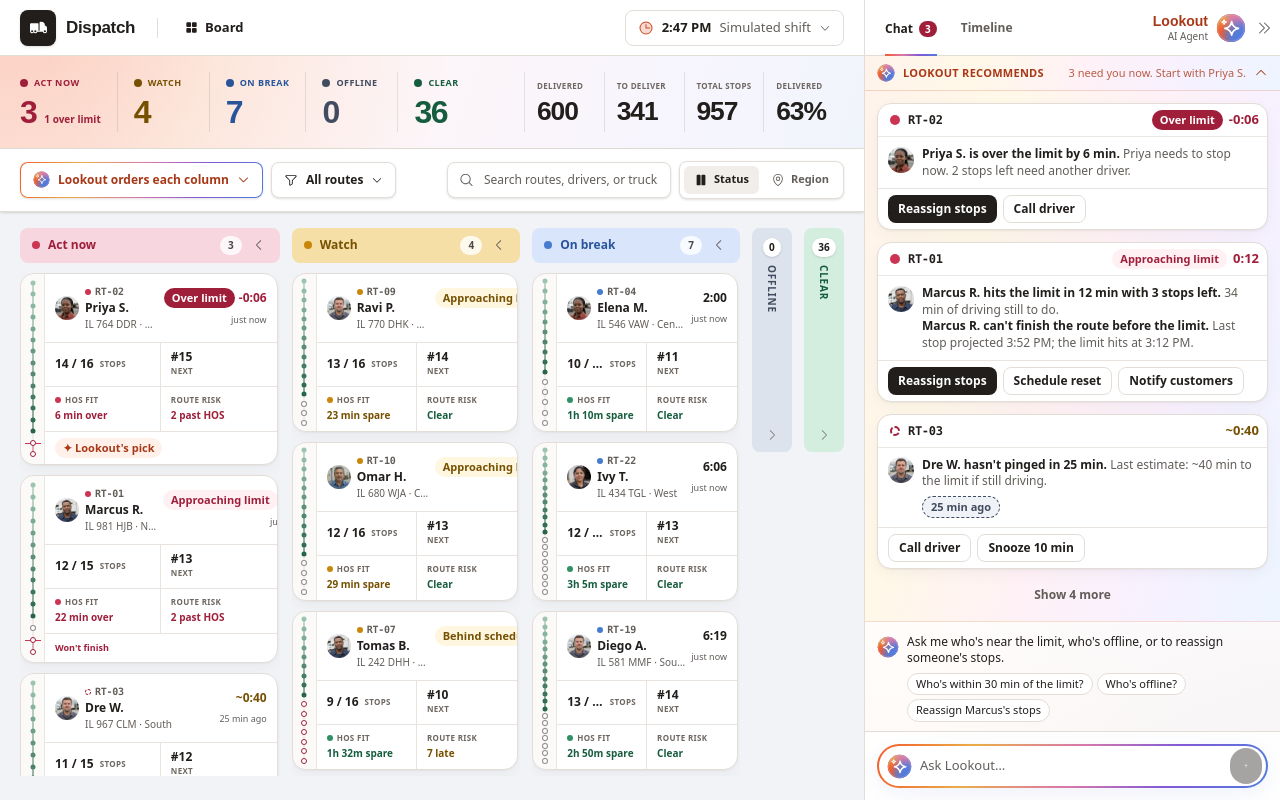
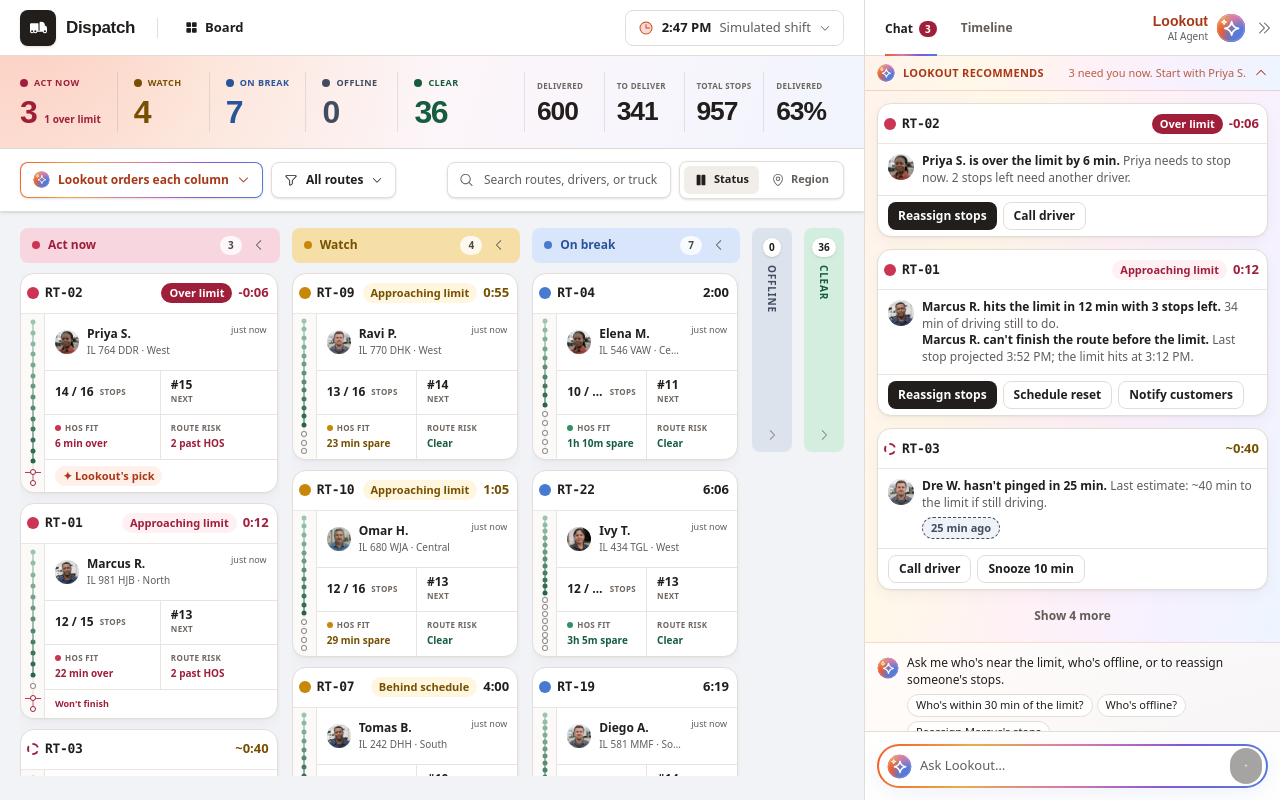
Before and after one commit to davekeller/dispatcher-dashboard, a React (Vite) app: page / in a window 1280 px wide. Built offline with nearby package versions, Linux system fonts and the light colour scheme.

Commit message:
design: restore route headers to board cards

```diff
--- a/src/ui/RouteHeader.tsx
+++ b/src/ui/RouteHeader.tsx
@@ -12,16 +12,18 @@ export function priorityAlertOf(card: DriverCard) {
 }
 
 /** The top line every route card shares, on the board and in the Lookout bar: band dot,
- *  route id, the priority chip, and the countdown on the right. One component, so the
- *  two surfaces cannot drift apart and an over-limit card never loses its chip. */
+ *  route id, the priority chip, and the countdown on the right. The dot occupies the
+ *  same 24px track as the miniature timeline below it on full cards. */
 export default function RouteHeader({ view, card }: { view: DriverView; card: DriverCard }) {
   const tone = BAND_TONE[card.band]
   const offline = view.staleness === 'offline'
   const priorityAlert = priorityAlertOf(card)
   return (
-    <div className="flex items-center gap-2 border-b border-line/70 py-1.5 pl-3 pr-2">
-      <span className={`h-2.5 w-2.5 shrink-0 rounded-full ${offline ? `border-2 border-dashed ${tone.border}` : tone.fill}`} aria-hidden="true" />
-      <span className="shrink-0 whitespace-nowrap font-mono text-[12px] font-semibold tracking-tight text-ink" title={`Route ${view.route.id.toUpperCase()}`}>{view.route.id.toUpperCase()}</span>
+    <div className="flex min-h-10 items-center border-b border-line/70 pr-2">
+      <span className="flex w-6 shrink-0 items-center justify-center" aria-hidden="true">
+        <span className={`h-3 w-3 rounded-full ${offline ? `border-2 border-dashed ${tone.border}` : tone.fill}`} />
+      </span>
+      <span className="shrink-0 whitespace-nowrap font-mono text-[13px] font-semibold tracking-tight text-ink" title={`Route ${view.route.id.toUpperCase()}`}>{view.route.id.toUpperCase()}</span>
       <span className="ml-auto flex min-w-0 items-center gap-1.5">
         {priorityAlert && <Chip tone={severityTone(priorityAlert.severity)} className="px-1.5 py-0 text-[9px] leading-4" title={priorityAlert.title}>{priorityAlert.label}</Chip>}
         <Countdown minutes={view.minutesUntilLimit} stale={view.staleness !== 'fresh'} />
--- a/src/views/shift/RouteCard.tsx
+++ b/src/views/shift/RouteCard.tsx
@@ -7,20 +7,15 @@ import { useStore } from '../../store/store'
 import type { DriverView } from '../../store/view'
 import Chip from '../../ui/Chip'
 import CorrectionChip from '../../ui/CorrectionChip'
-import Countdown from '../../ui/Countdown'
 import DriverAvatar from '../../ui/DriverAvatar'
-import { BAND_TONE, LOOKOUT_TONE, severityTone } from '../../ui/tones'
+import RouteHeader, { PRIORITY_RULES } from '../../ui/RouteHeader'
+import { LOOKOUT_TONE, severityTone } from '../../ui/tones'
 import RouteTimelineMini from './RouteTimelineMini'
-
-const PRIORITY_RULES = new Set(['over_limit', 'limit_act_now', 'limit_watch', 'behind_schedule'])
 
 /** The route is the card's primary entity; its driver and truck are assignment metadata.
  * Color is attention, clear work stays quiet, and nothing drags because bands are derived. */
 export default function RouteCard({ view, card, pick = false }: { view: DriverView; card: DriverCard; pick?: boolean }) {
-  const tone = BAND_TONE[card.band]
   const quiet = card.band === 'clear' && !pick
-  const stale = view.staleness !== 'fresh'
-  const offline = view.staleness === 'offline'
   const surface = quiet ? 'border-line/70 bg-panel/80 opacity-80 hover:opacity-100' : 'border-line bg-panel shadow-card'
   const dim = card.snoozed ? 'opacity-60' : ''
   const hasCorrection = useStore((s) => Boolean(s.corrections[view.driver.id]))
@@ -28,32 +23,22 @@ export default function RouteCard({ view, card, pick = false }: { view: DriverVi
   const hosText = hos.tone === 'act_now' ? 'text-act-now' : hos.tone === 'watch' ? 'text-watch' : 'text-clear'
   const hosFill = hos.tone === 'act_now' ? 'bg-act-now-fill' : hos.tone === 'watch' ? 'bg-watch-fill' : 'bg-clear-fill'
   const pastLimitCount = stopsPastLimit(view).length
-  const priorityAlert = card.alerts.find((alert) => PRIORITY_RULES.has(alert.ruleId))
   const detailAlerts = card.alerts.filter((alert) => !PRIORITY_RULES.has(alert.ruleId))
   const riskValue = pastLimitCount > 0 ? `${pastLimitCount} past HOS` : view.lateStops.length > 0 ? `${view.lateStops.length} late` : 'Clear'
   const riskTone = pastLimitCount > 0 ? 'text-act-now' : view.lateStops.length > 0 ? 'text-watch' : 'text-clear'
   return (
     <Link to={`/routes/${view.driver.id}`} className={`group block shrink-0 overflow-hidden rounded-card border-[1.5px] transition hover:-translate-y-px hover:border-ink/25 hover:shadow-md ${surface} ${dim}`}>
-      <div className="flex min-h-[8.5rem]">
+      <RouteHeader view={view} card={card} />
+      <div className="flex min-h-[7.5rem]">
         <RouteTimelineMini view={view} />
         <div className="flex min-w-0 flex-1 flex-col">
-          <div className="flex min-h-[4.25rem] min-w-0 items-center gap-1.5 px-2.5 py-2">
+          <div className="flex min-h-[3.5rem] min-w-0 items-center gap-2 px-2.5 py-2">
             <DriverAvatar driver={view.driver} size={24} className={quiet ? 'opacity-80' : ''} />
             <div className="min-w-[4.5rem] flex-1">
-              <div className="flex min-w-0 items-center gap-1">
-                <span className={`h-1.5 w-1.5 shrink-0 rounded-full ${offline ? `border border-dashed ${tone.border}` : tone.fill}`} aria-hidden="true" />
-                <span className="truncate font-mono text-[10px] font-semibold leading-4 tracking-tight text-muted" title={`Route ${view.route.id.toUpperCase()}`}>{view.route.id.toUpperCase()}</span>
-              </div>
               <p className="truncate text-[12px] font-semibold leading-4 text-ink" title={view.driver.name}>{view.driver.name}</p>
               <p className="truncate text-[10px] leading-4 text-muted" title={`${view.truck.plate} · ${view.driver.region}`}>{view.truck.plate} · {view.driver.region}</p>
             </div>
-            <div className="ml-auto flex shrink-0 flex-col items-end gap-1">
-              <div className="flex min-w-0 items-center gap-1">
-                {priorityAlert && <Chip tone={severityTone(priorityAlert.severity)} className="px-1 py-0 text-[8px] leading-3.5" title={priorityAlert.title}>{priorityAlert.label}</Chip>}
-                <Countdown minutes={view.minutesUntilLimit} stale={stale} size="xs" />
-              </div>
-              <span className="tnum text-[9px] leading-4 text-muted" title="Age of the last telematics ping">{fmtAge(view.pingAgeMin)}</span>
-            </div>
+            <span className="tnum ml-auto self-start whitespace-nowrap text-[9px] leading-4 text-muted" title="Age of the last telematics ping">{fmtAge(view.pingAgeMin)}</span>
           </div>
           <dl className="mt-auto grid grid-cols-2 border-t border-line/80">
             <div className="flex min-h-[2.75rem] min-w-0 items-center gap-1.5 border-b border-r border-line/80 px-2.5 py-1.5">
```
Also changed, not shown: 3 other files (tests, documents, lock files or other folders).
